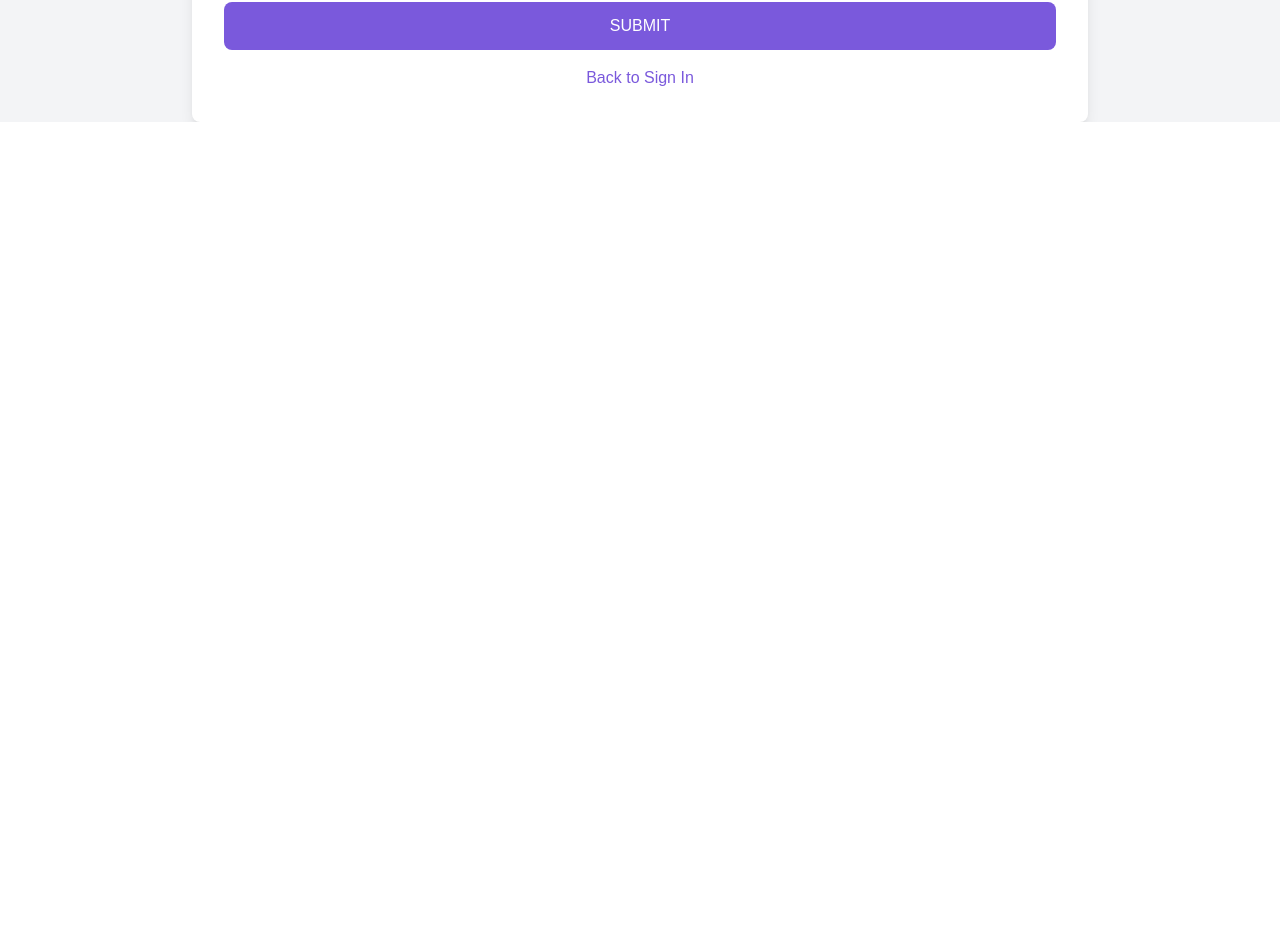
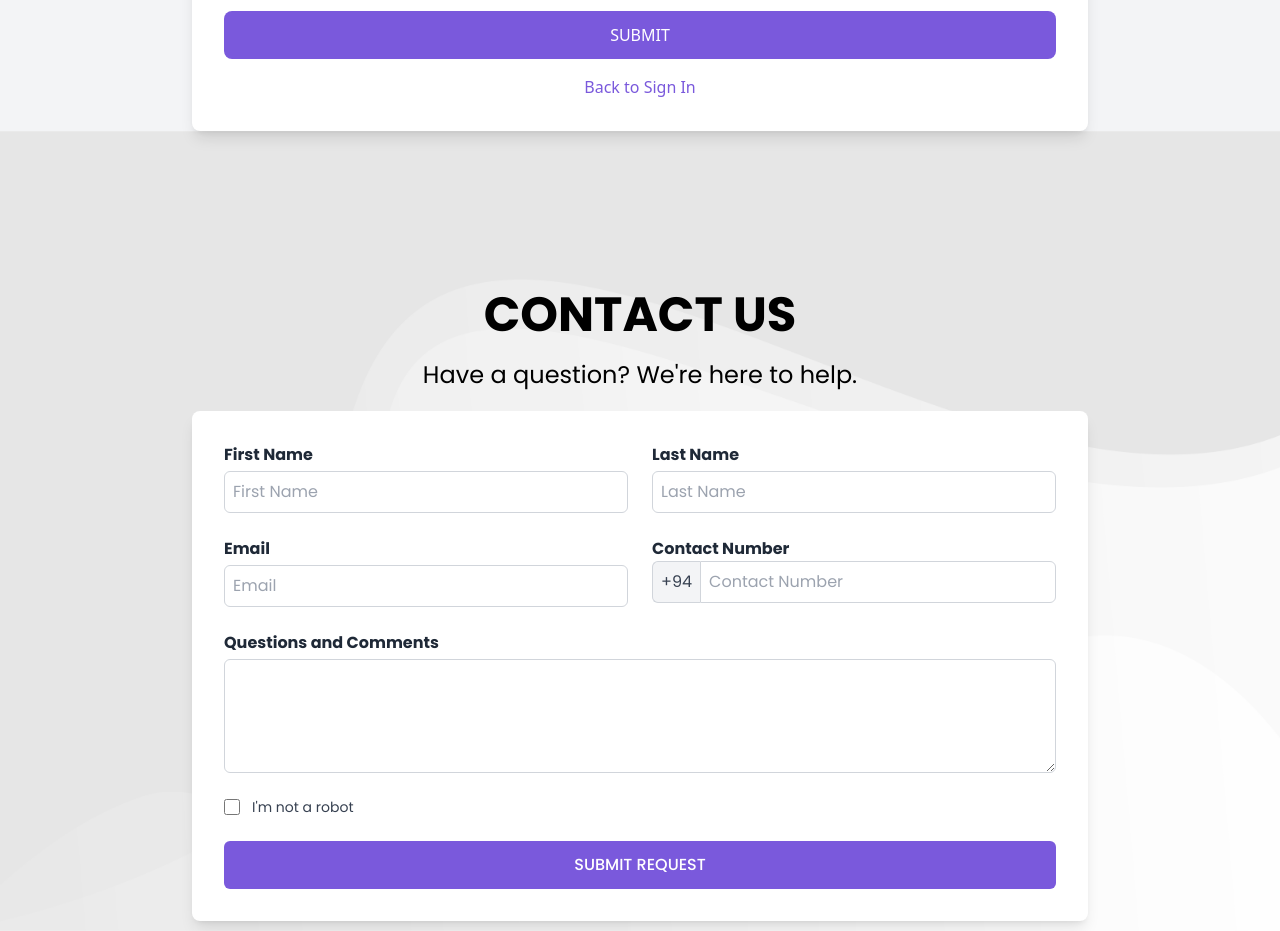
Before and after one commit to udithayeshmantha/Votely-E-voting-system, a React (Create React App) app: page /form in a window 1280 px wide. Shown: the part 878-1809 px from the top of the page. Before the commit the page ends 1000 px from the top, so only its background shows below. Built offline with nearby package versions, Linux system fonts and the light colour scheme.

Commit message:
Add Contact Us page and integrate into App; enhance styling and layout for improved user experience

```diff
--- a/src/App.js
+++ b/src/App.js
@@ -23,6 +23,7 @@ function App() {
         <Route path="/signup" element={<SignUp />} />
         <Route path="/form" element={<Form />} />
       </Routes>
+      <Contactus />
       <ConditionalFooter />
     </Router>
   );
--- a/src/pages/Contactus.js
+++ b/src/pages/Contactus.js
@@ -3,74 +3,74 @@ import Bg from "../assets/bg.jpg";
 
 const Contactus = () => {
   return (
-    <div className="h-screen justify-center items-center bg-cover bg-center bg-fixed " style={{ backgroundImage: `url(${Bg})` }}>
-        <h1 className='text-5xl pt-40 text-center font-bold'>CONTACT US</h1>
-        <h3 className='text-3xl m-5 text-center'>Have a question? We're here to help.</h3>
 
+    <div className="min-h-screen bg-cover bg-center bg-fixed font-Poppins" style={{ backgroundImage: `url(${Bg})` }}>
+        <div>
+            <h1 className='text-5xl pt-40 text-center font-bold'>CONTACT US</h1>
+            <h3 className='text-2xl m-5 text-center'>Have a question? We're here to help.</h3>
+        </div>
+        <div className='flex items-center justify-center'>
         <div className="bg-white shadow-lg rounded-lg p-8 w-full max-w-4xl ">
         <form className="space-y-6">
-          {/* First Name and Last Name */}
+
           <div className="grid grid-cols-1 md:grid-cols-2 gap-6">
             <div className="flex flex-col">
-              <label className="text-sm font-medium text-gray-700">First Name</label>
+              <label className="block text-left text-gray-800 font-bold">First Name</label>
               <input
                 type="text"
                 placeholder="First Name"
-                className="mt-1 p-2 border border-gray-300 rounded-md focus:ring-blue-500 focus:border-blue-500"
+                className="mt-1 p-2 border border-gray-300 rounded-md"
               />
             </div>
             <div className="flex flex-col">
-              <label className="text-sm font-medium text-gray-700">Last Name</label>
+              <label className="block text-left text-gray-800 font-bold">Last Name</label>
               <input
                 type="text"
                 placeholder="Last Name"
-                className="mt-1 p-2 border border-gray-300 rounded-md focus:ring-blue-500 focus:border-blue-500"
+                className="mt-1 p-2 border border-gray-300 rounded-md"
               />
             </div>
           </div>
 
-          {/* Email and Contact Number */}
           <div className="grid grid-cols-1 md:grid-cols-2 gap-6">
             <div className="flex flex-col">
-              <label className="text-sm font-medium text-gray-700">Email</label>
+              <label className="block text-left text-gray-800 font-bold">Email</label>
               <input
                 type="email"
                 placeholder="Email"
-                className="mt-1 p-2 border border-gray-300 rounded-md focus:ring-blue-500 focus:border-blue-500"
+                className="mt-1 p-2 border border-gray-300 rounded-md"
               />
             </div>
             <div className="flex flex-col">
-              <label className="text-sm font-medium text-gray-700">Contact Number</label>
+              <label className="block text-left text-gray-800 font-bold">Contact Number</label>
               <div className="flex items-center">
                 <span className="inline-flex items-center p-2 border border-r-0 border-gray-300 bg-gray-100 text-gray-700 rounded-l-md">
-                  +63
+                  +94
                 </span>
                 <input
                   type="text"
                   placeholder="Contact Number"
-                  className="p-2 border border-gray-300 rounded-r-md focus:ring-blue-500 focus:border-blue-500 flex-1"
+                  className="p-2 border border-gray-300 rounded-r-md flex-1"
                 />
               </div>
             </div>
           </div>
 
-          {/* Questions and Comments */}
           <div className="flex flex-col">
-            <label className="text-sm font-medium text-gray-700">
+            <label className="block text-left text-gray-800 font-bold">
               Questions and Comments
             </label>
             <textarea
               placeholder=""
               rows="4"
-              className="mt-1 p-2 border border-gray-300 rounded-md focus:ring-blue-500 focus:border-blue-500"
+              className="mt-1 p-2 border border-gray-300 rounded-md"
             ></textarea>
           </div>
 
-          {/* reCAPTCHA */}
           <div className="flex items-center space-x-3">
             <input
               type="checkbox"
-              className="h-4 w-4 text-blue-600 border-gray-300 rounded focus:ring-blue-500"
+              className="h-4 w-4 text-blue-600 border-gray-300 rounded"
             />
             <span className="text-sm text-gray-700">I'm not a robot</span>
           </div>
@@ -79,13 +79,14 @@ const Contactus = () => {
           <div>
             <button
               type="submit"
-              className="w-full bg-blue-700 text-white py-3 rounded-md font-medium hover:bg-blue-800 transition"
+              className="w-full bg-[#7a59dc] text-white py-3 rounded-md font-medium hover:bg-blue-800 transition"
             >
               SUBMIT REQUEST
             </button>
           </div>
         </form>
         </div>
+      </div>
     </div>
   )
 }
--- a/src/pages/ResetPassword.js
+++ b/src/pages/ResetPassword.js
@@ -4,7 +4,7 @@ import Bg from "../assets/bg.jpg";
 
 const ResetPassword = () => {
   return (
-    <div className="flex justify-center items-center h-screen bg-cover bg-center bg-fixed" style={{ backgroundImage: `url(${Bg})` }}>
+    <div className="flex justify-center items-center h-screen font-Poppins bg-cover bg-center bg-fixed" style={{ backgroundImage: `url(${Bg})` }}>
        <div className="flex-1 pl-80">
           <img src={Logo} alt="" />
        </div>
--- a/src/pages/SignIn.js
+++ b/src/pages/SignIn.js
@@ -23,7 +23,7 @@ const SignIn = ({}) => {
   };
 
   return (
-    <div className="flex flex-col lg:flex-row justify-around items-center gap-10 px-20 py-32 md:px-20 md:py-32 lg:px-52 lg:py-48 bg-cover bg-center bg-fixed" style={{ backgroundImage: `url(${Bg})` }}>
+    <div className="flex flex-col lg:flex-row justify-around items-center gap-10 px-20 py-32 font-Poppins md:px-20 md:py-32 lg:px-52 lg:py-48 bg-cover bg-center bg-fixed" style={{ backgroundImage: `url(${Bg})` }}>
       <div className="lg:pr-10">
         <img src={Logo} alt="Logo" />
       </div>
--- a/src/pages/SignUp.js
+++ b/src/pages/SignUp.js
@@ -30,7 +30,7 @@ const SignUp = () => {
   };
 
   return (
-    <div className="flex flex-col lg:flex-row justify-around items-center gap-10 px-10 py-20 md:px-10 md:pt-28 lg:px-48 lg:pt- bg-cover bg-center bg-fixed" style={{ backgroundImage: `url(${Bg})` }}>
+    <div className="flex flex-col lg:flex-row justify-around items-center gap-10 px-10 py-20 font-Poppins md:px-10 md:pt-28 lg:px-48 lg:pt- bg-cover bg-center bg-fixed" style={{ backgroundImage: `url(${Bg})` }}>
       <div className="lg:pr-10">
         <img src={Logo} alt="Logo" />
       </div>
--- a/src/styles/App.css
+++ b/src/styles/App.css
@@ -3,40 +3,3 @@
 @tailwind base;
 @tailwind components;
 @tailwind utilities;
-
-* {
-  margin: 0;
-  padding: 0;
-  box-sizing: border-box;
-  font-family: Arial, sans-serif;
-}
-
-/* OTP Page */
-.otp-form {
-  width: 100%;
-  max-width: 500px;
-  background-color: #fff;
-  border-radius: 10px;
-  padding: 2rem;
-  box-shadow: 0 4px 20px rgba(0, 0, 0, 0.2);
-}
-
-.otp-form input {
-  width: 15%;
-  padding: 0.8rem;
-  margin: 0.5rem 0.5rem;
-  border: 1px solid #ccc;
-  border-radius: 10px;
-  gap: 10px;
-  font-size: 18px;
-  text-align: center;
-}
-
-.otp-form a {
-  color: #7a59dc;
-  text-decoration: none;
-}
-
-.otp-form a:hover {
-  text-decoration: underline;
-}
```
